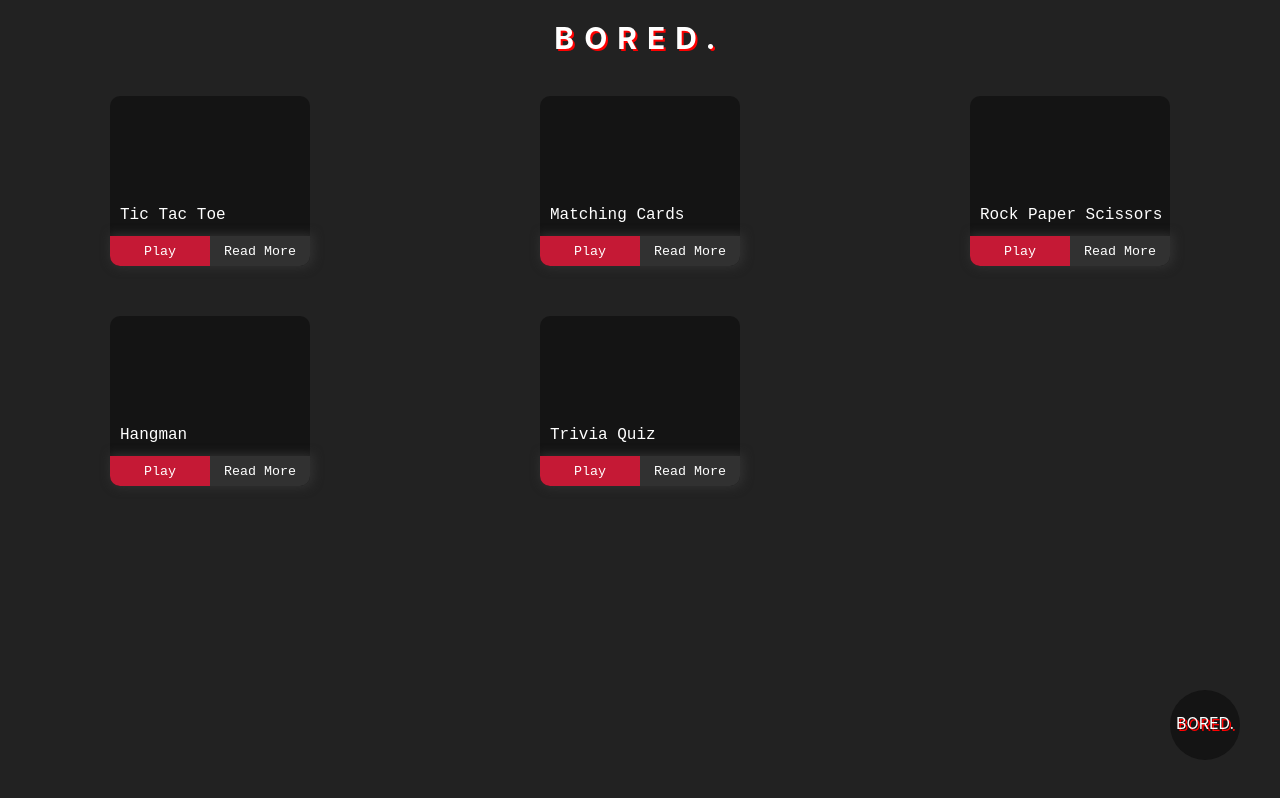
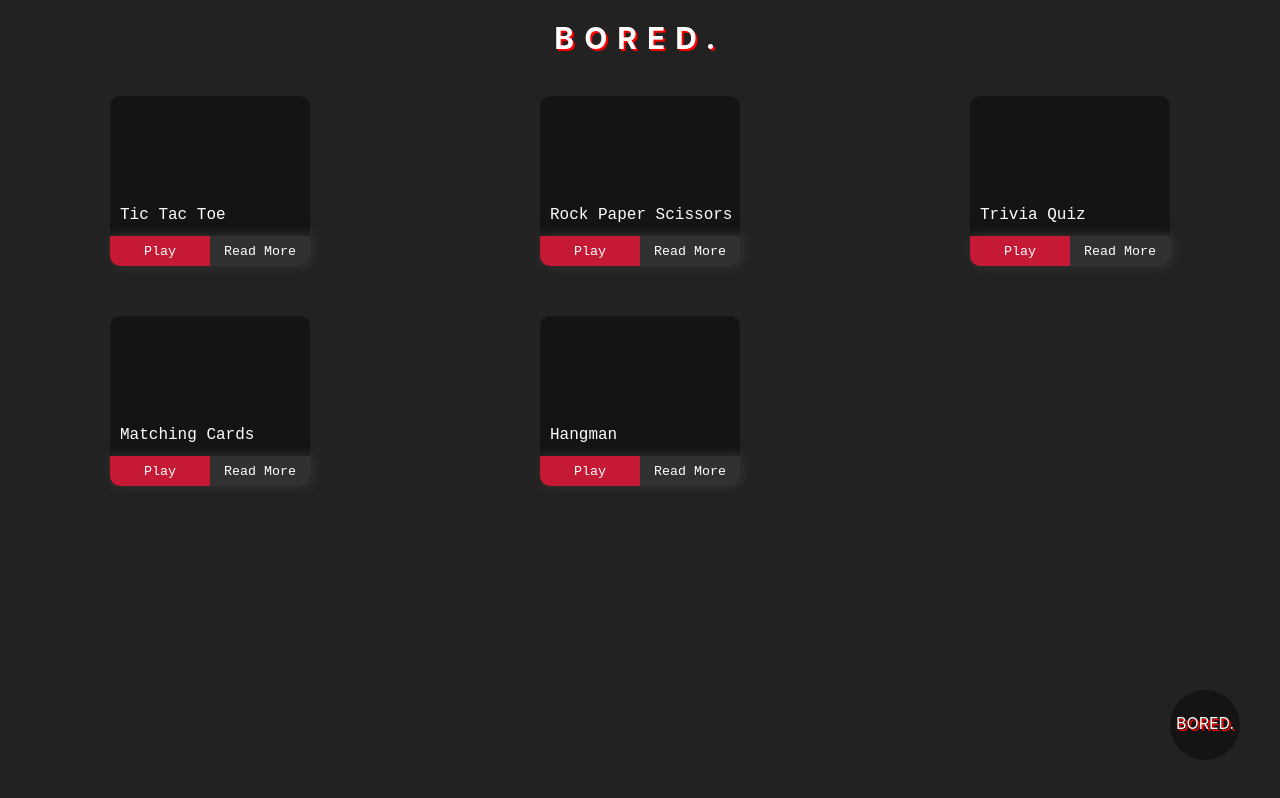
Before and after one commit to palakgupta2712/bored-games, a React (Vite) app: page / in a window 1280 px wide. Built offline with nearby package versions, Linux system fonts and the light colour scheme.

Commit message:
Home Page: sequence of game cards changed.

```diff
--- a/src/components/Content/Content.jsx
+++ b/src/components/Content/Content.jsx
@@ -7,10 +7,10 @@ function Content() {
     <React.Fragment>
       <div className={styles.container}>
         <Card title="Tic Tac Toe" />
+        <Card title="Rock Paper Scissors" />
+        <Card title="Trivia Quiz" />
         <Card title="Matching Cards" />
-        <Card title="Rock Paper Scissors" />
         <Card title="Hangman" />
-        <Card title="Trivia Quiz" />
       </div>
     </React.Fragment>
   );
```
